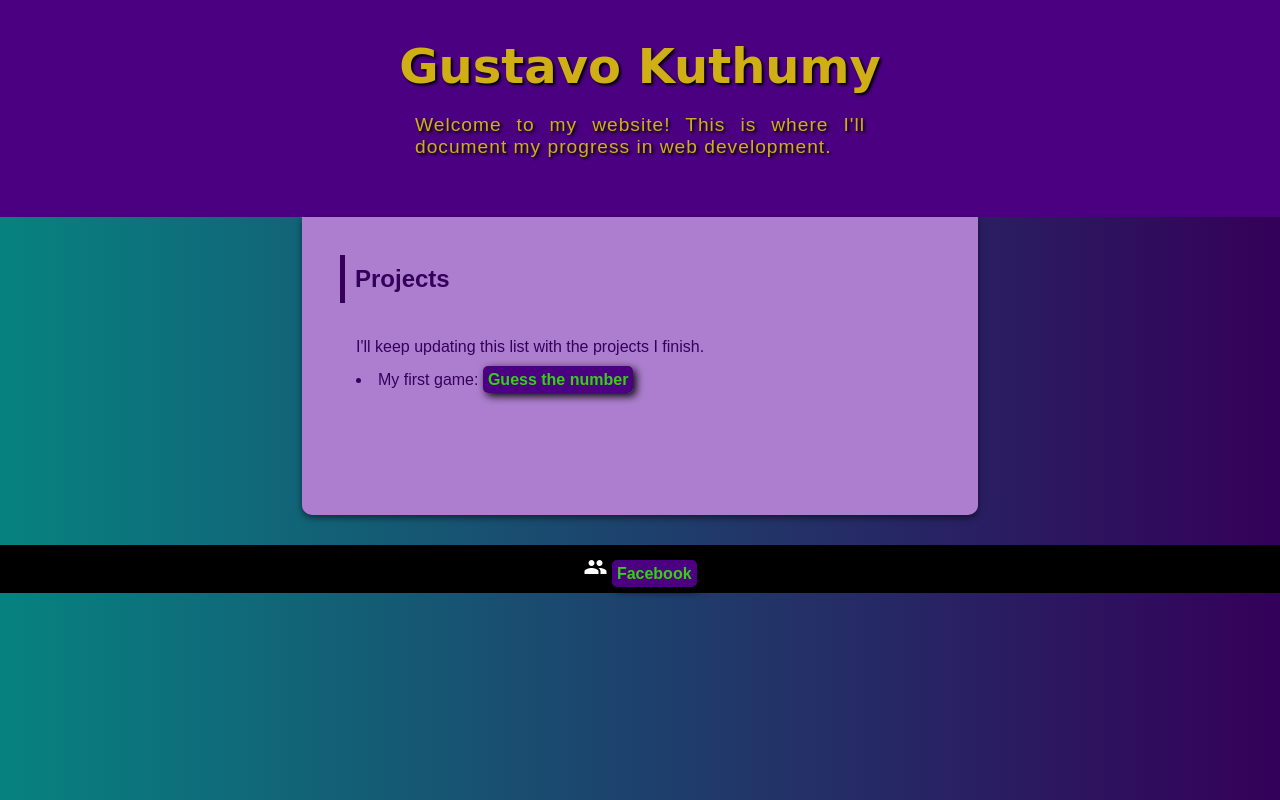
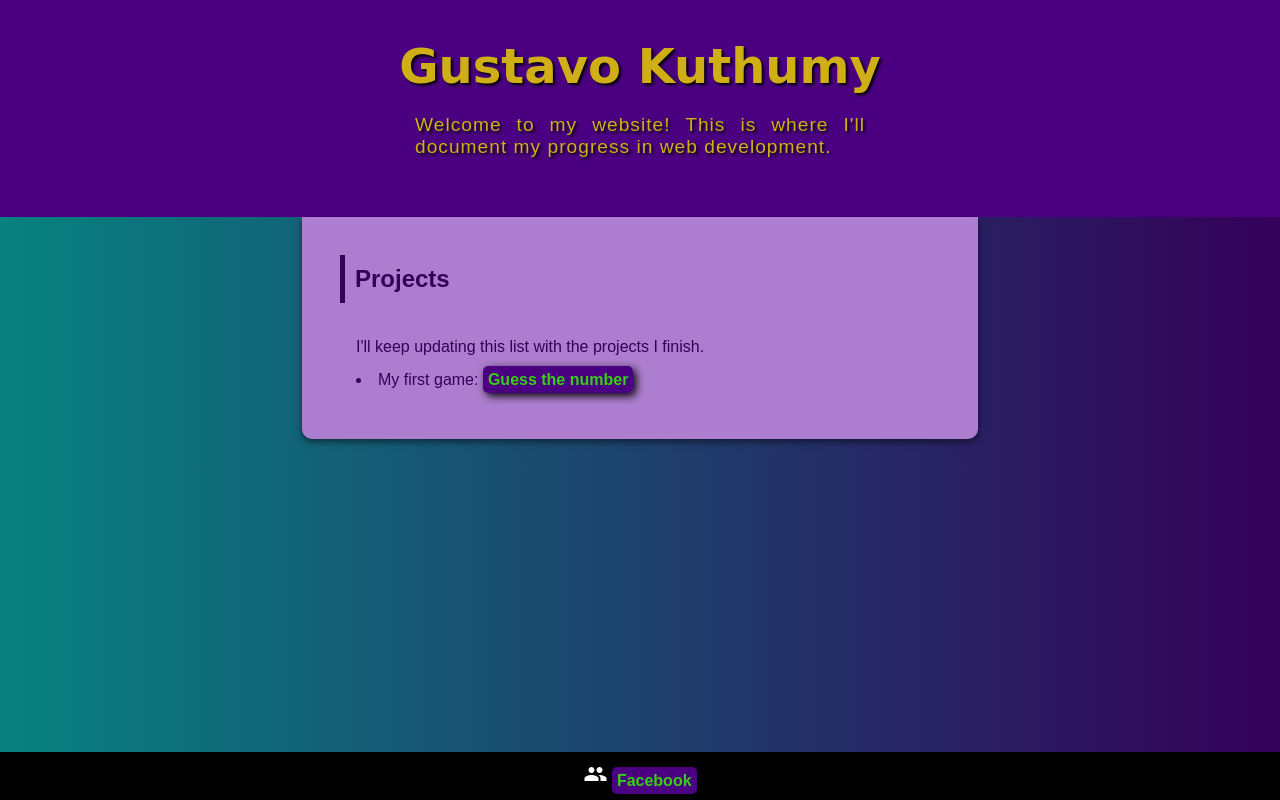
Before and after one commit to Asakura-Gus/personalProjects, a plain HTML site: page index.html in a window 1280 px wide. Drawn offline with Linux system fonts and the light colour scheme; a web font is replaced by a local one.

Commit message:
footer
A temporary fix for the footer to stay at the bottom of the screen.

```diff
--- a/style.css
+++ b/style.css
@@ -56,12 +56,11 @@ main {
     background-color: var(--color1);
     color: var(--color4);
     padding: 3%;
-    padding-bottom: 30px;
+    padding-bottom: 50px;
     min-width: 295px;
     max-width: 600px;
     margin: auto;
     margin-bottom: 30px;
-    min-height: 230px;
     border-radius: 0px 0px 10px 10px;
     box-shadow: 0px 3px 6px #00000080;
 }
@@ -96,8 +95,11 @@ a:active{
     box-shadow: 1px 1px 4px black;
 }
 footer {
+    position: fixed;
+    bottom: 0px;
+    width: 100%;
+    padding: 10px 0px;
     background-color: black;
     color: white;
     text-align: center;
-    padding: 10px;
 }
```
